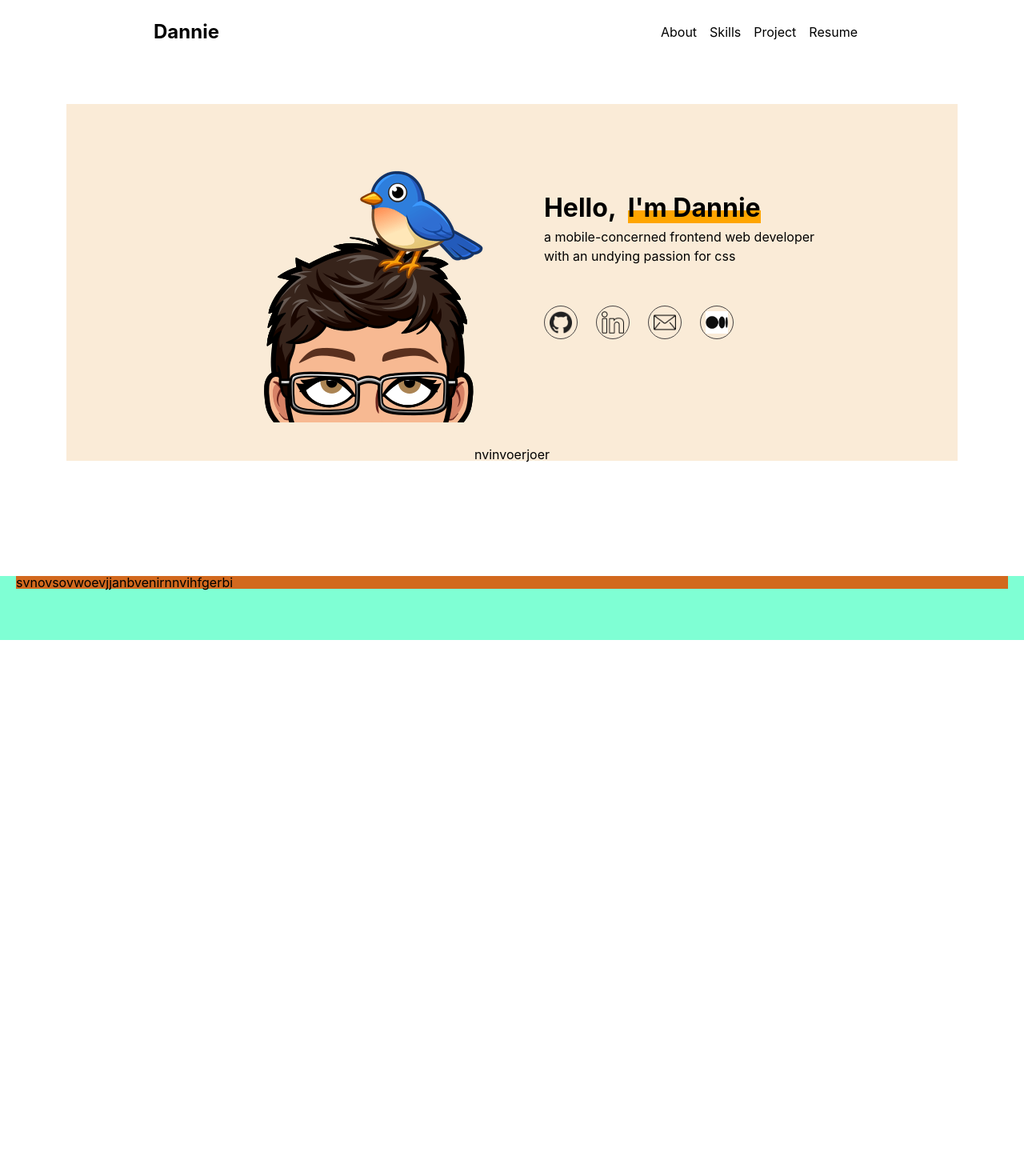
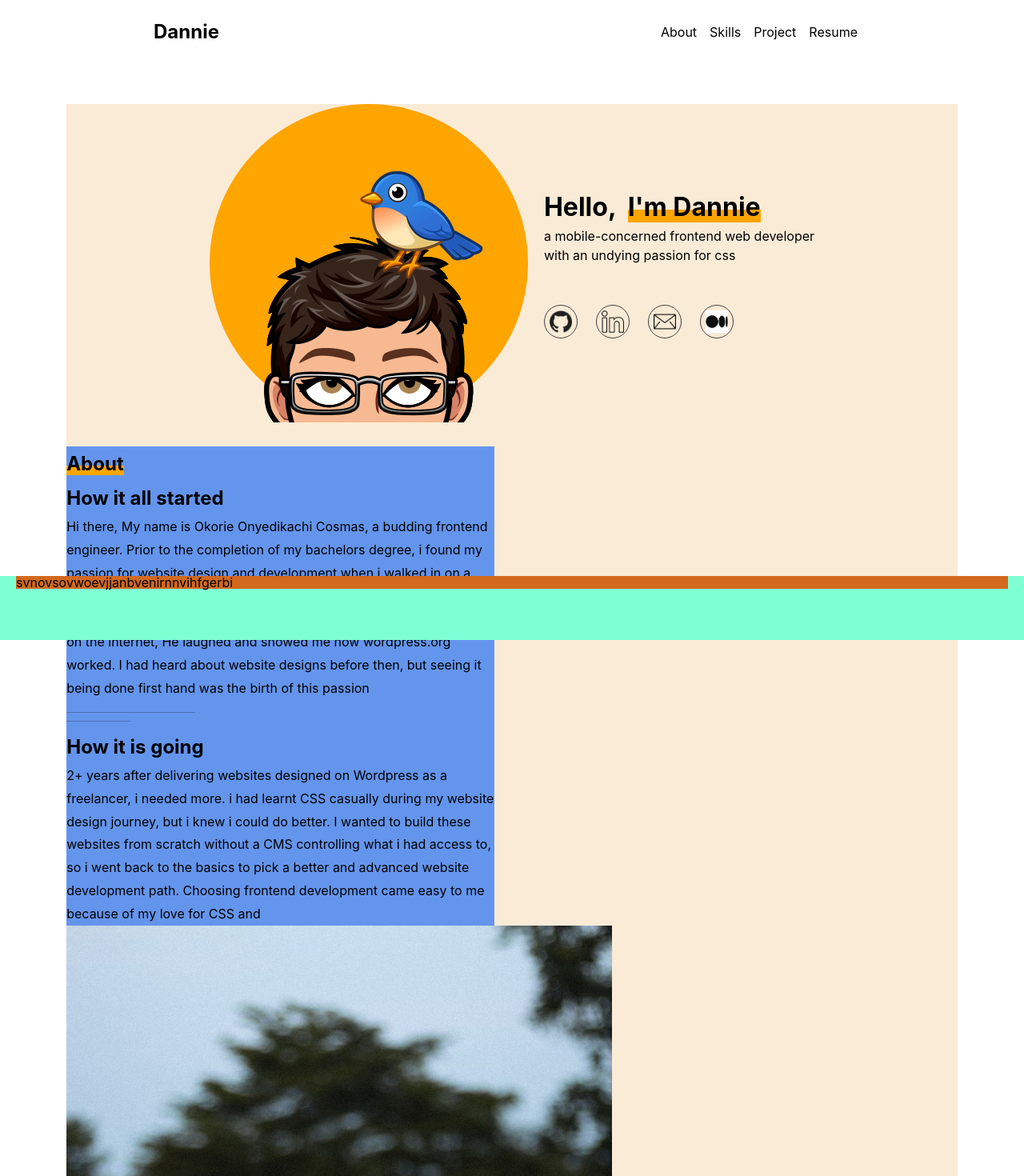
Before and after one commit to okorieonyedikachi/Portfolio-website-, a React (Vite) app: page / in a window 1280 px wide. Shown: the top 1470 px of the page at 80% size. Before the commit the page ends 800 px from the top, so only its background shows below. Built offline with nearby package versions, Linux system fonts and the light colour scheme.

Commit message:
Commenting on code

```diff
--- a/src/Components/Body/Body.jsx
+++ b/src/Components/Body/Body.jsx
@@ -4,14 +4,17 @@ import Github from '../../assets/github.png'
 import Linked from '../../assets/linkedin.png'
 import Mail from '../../assets/mail.png'
 import Medium from '../../assets/medium.png'
+import Myphoto from '../../assets/myphoto.jpg'
 
 function Body() {
     return (
         <div className="body-container">
+            {/* Section container */}
             <div className='section-container'>
+                {/* Section1 starts here */}
                 <div className='section1'>
                     <div className='section1-left'>
-                        <div className='img-box'>
+                        <div className='bitmoji-box'>
                             <img src={Bitmoji} alt='my-bitmoji' id='bitmoji'/>
                         </div>
                     </div>
@@ -41,7 +44,39 @@ function Body() {
                         </div>
                     </div>
                 </div>
-                <div className='section2'>nvinvoerjoer</div>
+                {/* Section2 starts here */}
+                <div className='section2'>
+                    <div className='section2-left'>
+                        <h2><u>About</u></h2>
+                        <h2>How it all started</h2>
+                        <p>Hi there, My name is Okorie Onyedikachi Cosmas,
+                            a budding frontend engineer. Prior to the completion of
+                            my bachelors degree, i found my passion for website design and
+                            development when i walked in on a classmate working on a website for his
+                            client he got on Fiverr, i asked him how he was able to curate these beautiful designs and put
+                            them on the internet, He laughed and showed me how wordpress.org worked.
+                            I had heard about website designs before then, but seeing it being done first hand was the birth of this passion
+                        </p>
+                        <div className='horizontal-line'>
+                            <hr className='hr1'></hr>
+                            <hr className='hr2'></hr>
+                        </div>
+                        <h2>How it is going</h2>
+                        <p>
+                            2+ years after delivering websites designed on Wordpress as a freelancer,
+                            i needed more. i had learnt CSS casually during my website design journey, but
+                            i knew i could do better. I wanted to build these websites from scratch without a CMS controlling
+                            what i had access to, so i went back to the basics
+                            to pick a better and advanced website development path. Choosing frontend
+                            development came easy to me because of my love for CSS and
+                        </p>
+                    </div>
+                    <div className='section2-right'>
+                        <div className='img-wrapper'></div>
+                        <img src={Myphoto}/>
+                    </div>
+                </div>
+                <div className='section3'>nvbejunsiks</div>
             </div>
 
         </div>
```
